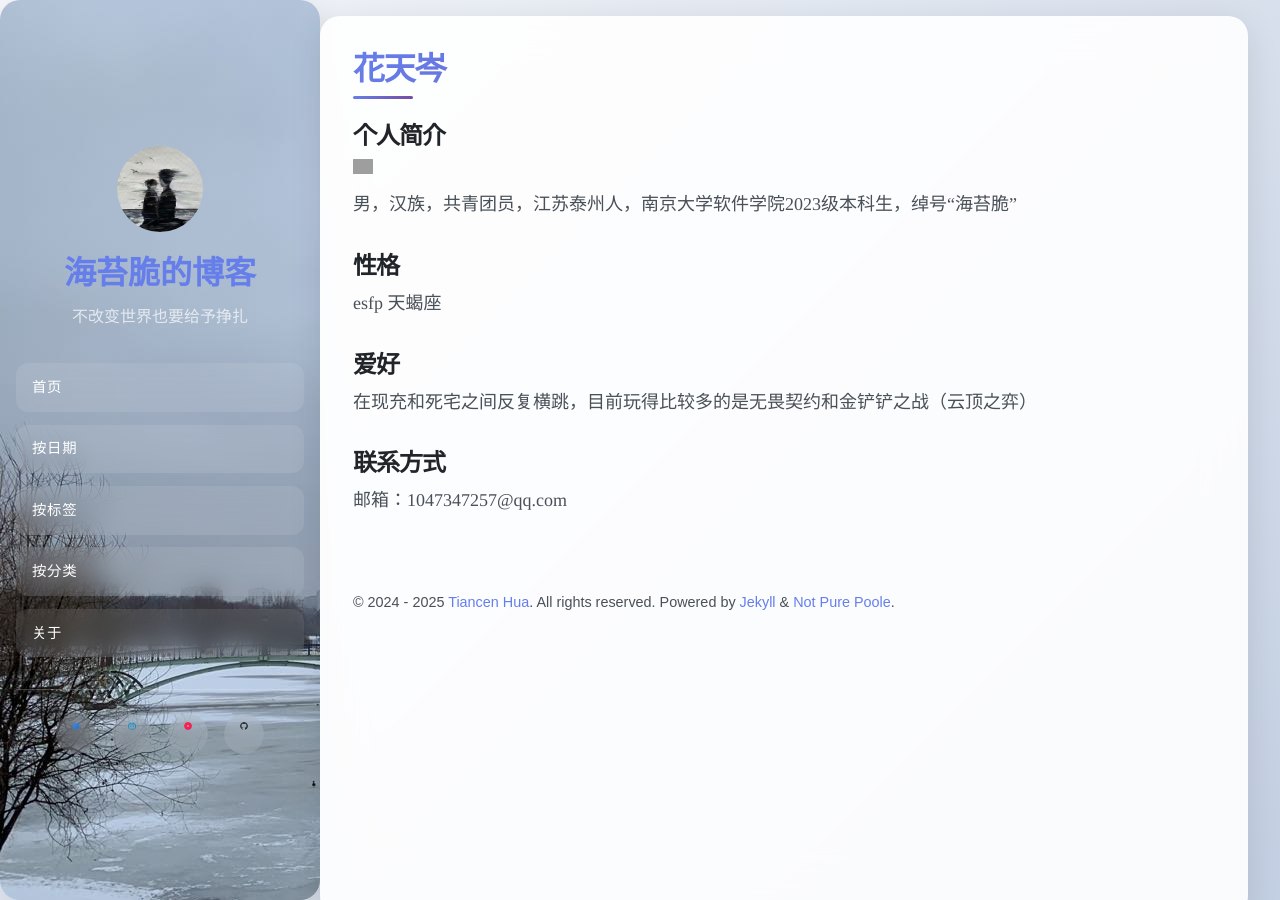
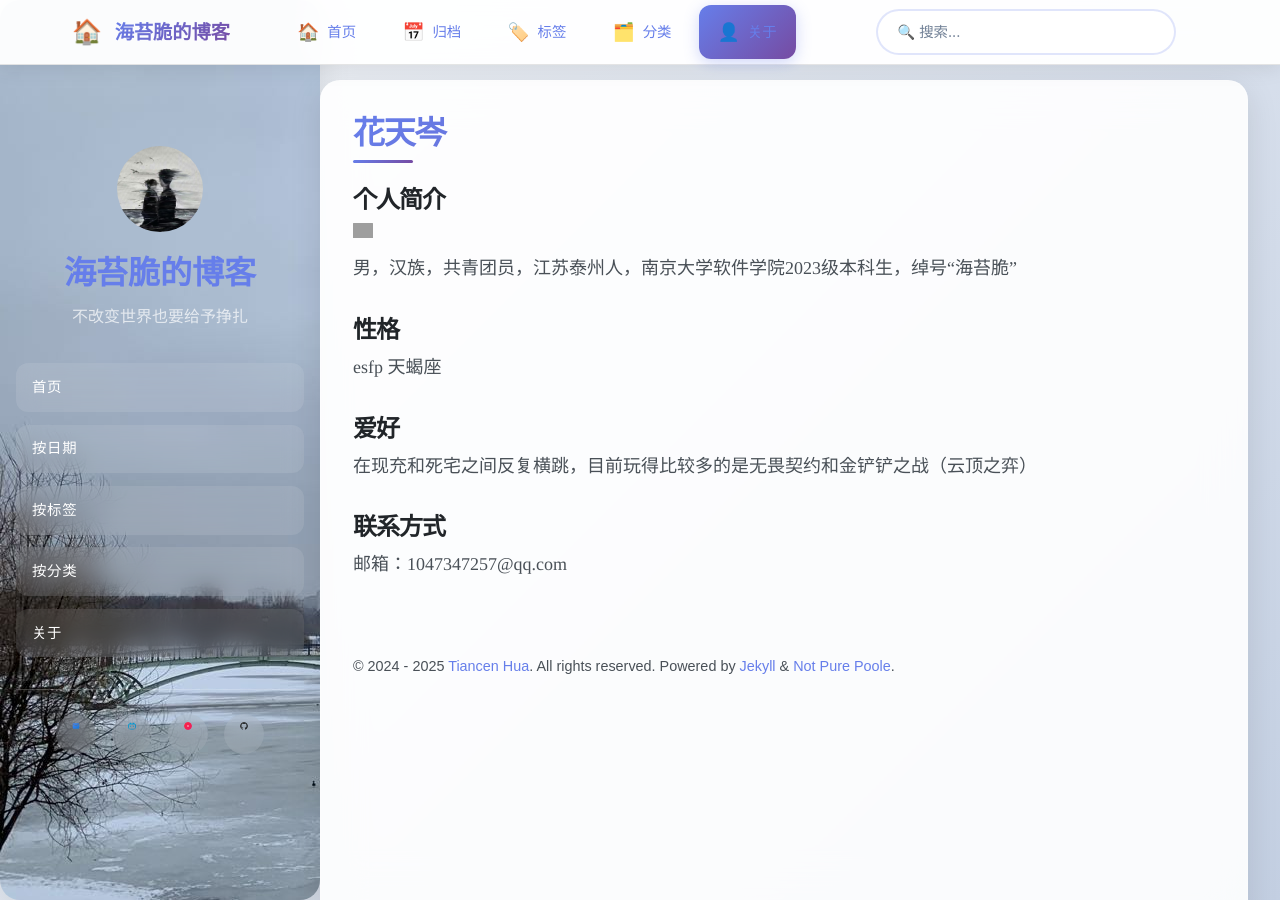
Before and after one commit to Huatiancen/Huatiancen.github.io, a Jekyll site: the page built from about.md, in a window 1280 px wide and 900 px high. Built offline with Jekyll 4.4.1, drawn with Linux system fonts in a browser that asks for light colours; nearby versions of some CDN libraries; grey boxes are pictures that could not be loaded.

Commit message:
导航栏

```diff
--- a/_includes/head.html
+++ b/_includes/head.html
@@ -9,4 +9,7 @@
   {%- feed_meta -%}
 
   {%- include custom-head.html -%}
+
+  <!-- 顶部导航栏JavaScript -->
+  <script src="{{ 'assets/js/top-navbar.js' | relative_url }}" defer></script>
 </head>
--- /dev/null
+++ b/_includes/top-navbar.html
@@ -0,0 +1,58 @@
+<!-- 全站统一顶部导航栏 -->
+<nav class="top-navbar">
+  <div class="navbar-container">
+    <!-- Logo/品牌 -->
+    <div class="navbar-brand">
+      <a href="/" class="brand-link">
+        <span class="brand-icon">🏠</span>
+        <span class="brand-text">{{ site.title | default: "我的博客" }}</span>
+      </a>
+    </div>
+
+    <!-- 导航菜单 -->
+    <ul class="navbar-nav">
+      <li class="nav-item">
+        <a href="/" class="nav-link {% if page.url == '/' %}active{% endif %}">
+          <span class="nav-icon">🏠</span>
+          <span class="nav-text">首页</span>
+        </a>
+      </li>
+      <li class="nav-item">
+        <a href="/dates/" class="nav-link {% if page.url contains '/dates' %}active{% endif %}">
+          <span class="nav-icon">📅</span>
+          <span class="nav-text">归档</span>
+        </a>
+      </li>
+      <li class="nav-item">
+        <a href="/tags/" class="nav-link {% if page.url contains '/tags' %}active{% endif %}">
+          <span class="nav-icon">🏷️</span>
+          <span class="nav-text">标签</span>
+        </a>
+      </li>
+      <li class="nav-item">
+        <a href="/categories/" class="nav-link {% if page.url contains '/categories' %}active{% endif %}">
+          <span class="nav-icon">🗂️</span>
+          <span class="nav-text">分类</span>
+        </a>
+      </li>
+      <li class="nav-item">
+        <a href="/about/" class="nav-link {% if page.url contains '/about' %}active{% endif %}">
+          <span class="nav-icon">👤</span>
+          <span class="nav-text">关于</span>
+        </a>
+      </li>
+    </ul>
+
+    <!-- 搜索框 -->
+    <div class="navbar-search">
+      <input type="text" id="navbar-search" class="search-input" placeholder="🔍 搜索..." autocomplete="off">
+    </div>
+
+    <!-- 移动端菜单按钮 -->
+    <button class="mobile-menu-toggle" aria-label="切换菜单">
+      <span class="hamburger-line"></span>
+      <span class="hamburger-line"></span>
+      <span class="hamburger-line"></span>
+    </button>
+  </div>
+</nav>
--- a/_layouts/default.html
+++ b/_layouts/default.html
@@ -4,6 +4,9 @@
   {% include head.html %}
 
   <body class="{% if page.layout == 'home' %}home{% endif %}{% if page.layout == 'post' %} layout-post{% endif %}{% if page.layout != 'home' and page.layout != 'post' %} layout-{{ page.layout }}{% endif %}">
+
+    <!-- 全站统一顶部导航栏 -->
+    {%- include top-navbar.html -%}
 
     <div class="container pure-g">
       {%- assign cover_bg_color = site.cover_bg_color | default: "rgb(40, 73, 77)" -%}
--- a/_sass/_home.scss
+++ b/_sass/_home.scss
@@ -5,6 +5,13 @@
 body.home {
   /* 确保变量可用 */
   font-family: var(--body-font);
+  /* 首页隐藏顶部导航栏 */
+  padding-top: 0 !important;
+}
+
+/* 首页隐藏顶部导航栏 */
+body.home .top-navbar {
+  display: none;
 }
 
 /* 确保侧边栏布局正常 */
--- /dev/null
+++ b/_sass/_top-navbar.scss
@@ -0,0 +1,297 @@
+/* 全站统一顶部导航栏样式 */
+
+.top-navbar {
+  position: fixed;
+  top: 0;
+  left: 0;
+  right: 0;
+  background: rgba(255, 255, 255, 0.95);
+  backdrop-filter: blur(20px);
+  border-bottom: 1px solid rgba(0, 0, 0, 0.1);
+  box-shadow: 0 2px 20px rgba(0, 0, 0, 0.1);
+  z-index: 1000;
+  transition: all 0.3s ease;
+}
+
+.navbar-container {
+  max-width: 1200px;
+  margin: 0 auto;
+  padding: 0 2rem;
+  display: flex;
+  align-items: center;
+  justify-content: space-between;
+  height: 4rem;
+}
+
+/* 品牌Logo */
+.navbar-brand {
+  flex-shrink: 0;
+}
+
+.brand-link {
+  display: flex;
+  align-items: center;
+  gap: 0.8rem;
+  text-decoration: none;
+  color: #2d3748;
+  font-weight: 700;
+  font-size: 1.2rem;
+  transition: all 0.3s ease;
+}
+
+.brand-link:hover {
+  color: #667eea;
+  transform: scale(1.05);
+}
+
+.brand-icon {
+  font-size: 1.5rem;
+}
+
+.brand-text {
+  background: linear-gradient(135deg, #667eea, #764ba2);
+  -webkit-background-clip: text;
+  -webkit-text-fill-color: transparent;
+  background-clip: text;
+}
+
+/* 导航菜单 */
+.navbar-nav {
+  display: flex;
+  list-style: none;
+  margin: 0;
+  padding: 0;
+  gap: 0.5rem;
+}
+
+.nav-item {
+  margin: 0;
+}
+
+.nav-link {
+  display: flex;
+  align-items: center;
+  gap: 0.5rem;
+  padding: 0.8rem 1.2rem;
+  text-decoration: none;
+  color: #4a5568;
+  font-weight: 500;
+  border-radius: 12px;
+  transition: all 0.3s ease;
+  position: relative;
+  overflow: hidden;
+}
+
+.nav-link::before {
+  content: '';
+  position: absolute;
+  top: 0;
+  left: -100%;
+  width: 100%;
+  height: 100%;
+  background: linear-gradient(135deg, #667eea, #764ba2);
+  opacity: 0;
+  transition: all 0.3s ease;
+  z-index: -1;
+}
+
+.nav-link:hover::before {
+  left: 0;
+  opacity: 0.1;
+}
+
+.nav-link:hover {
+  color: #667eea;
+  transform: translateY(-2px);
+  box-shadow: 0 4px 15px rgba(102, 126, 234, 0.2);
+}
+
+.nav-link.active {
+  background: linear-gradient(135deg, #667eea, #764ba2);
+  color: white;
+  box-shadow: 0 4px 15px rgba(102, 126, 234, 0.3);
+}
+
+.nav-link.active::before {
+  display: none;
+}
+
+.nav-icon {
+  font-size: 1.1rem;
+}
+
+.nav-text {
+  font-size: 0.9rem;
+}
+
+/* 搜索框 */
+.navbar-search {
+  flex: 1;
+  max-width: 300px;
+  margin: 0 2rem;
+}
+
+.navbar-search .search-input {
+  width: 100%;
+  padding: 0.8rem 1.2rem;
+  border: 2px solid rgba(102, 126, 234, 0.2);
+  border-radius: 25px;
+  background: rgba(255, 255, 255, 0.8);
+  font-size: 0.9rem;
+  transition: all 0.3s ease;
+  outline: none;
+}
+
+.navbar-search .search-input:focus {
+  border-color: #667eea;
+  background: white;
+  box-shadow: 0 0 0 3px rgba(102, 126, 234, 0.1);
+  transform: scale(1.02);
+}
+
+.navbar-search .search-input::placeholder {
+  color: #718096;
+}
+
+/* 移动端菜单按钮 */
+.mobile-menu-toggle {
+  display: none;
+  flex-direction: column;
+  gap: 3px;
+  background: none;
+  border: none;
+  padding: 0.5rem;
+  cursor: pointer;
+  border-radius: 8px;
+  transition: all 0.3s ease;
+}
+
+.mobile-menu-toggle:hover {
+  background: rgba(102, 126, 234, 0.1);
+}
+
+.hamburger-line {
+  width: 24px;
+  height: 3px;
+  background: #4a5568;
+  border-radius: 2px;
+  transition: all 0.3s ease;
+}
+
+/* 页面内容区域顶部间距调整 */
+body {
+  padding-top: 4rem;
+}
+
+/* 暗色主题适配 */
+@media (prefers-color-scheme: dark) {
+  .top-navbar {
+    background: rgba(26, 32, 44, 0.95);
+    border-bottom-color: rgba(255, 255, 255, 0.1);
+  }
+
+  .brand-link {
+    color: #e2e8f0;
+  }
+
+  .nav-link {
+    color: #cbd5e0;
+  }
+
+  .nav-link:hover {
+    color: #90cdf4;
+  }
+
+  .navbar-search .search-input {
+    background: rgba(45, 55, 72, 0.8);
+    border-color: rgba(144, 205, 244, 0.2);
+    color: #e2e8f0;
+  }
+
+  .navbar-search .search-input:focus {
+    border-color: #90cdf4;
+    background: #2d3748;
+  }
+
+  .navbar-search .search-input::placeholder {
+    color: #a0aec0;
+  }
+
+  .hamburger-line {
+    background: #cbd5e0;
+  }
+}
+
+/* 响应式设计 */
+@media (max-width: 48rem) {
+  .navbar-container {
+    padding: 0 1rem;
+  }
+
+  .navbar-nav {
+    display: none;
+    position: absolute;
+    top: 100%;
+    left: 0;
+    right: 0;
+    background: rgba(255, 255, 255, 0.98);
+    backdrop-filter: blur(20px);
+    border-top: 1px solid rgba(0, 0, 0, 0.1);
+    flex-direction: column;
+    padding: 1rem;
+    gap: 0.5rem;
+    box-shadow: 0 4px 20px rgba(0, 0, 0, 0.1);
+  }
+
+  .navbar-nav.show {
+    display: flex;
+  }
+
+  .nav-link {
+    justify-content: center;
+    padding: 1rem;
+    border-radius: 12px;
+  }
+
+  .navbar-search {
+    display: none;
+  }
+
+  .mobile-menu-toggle {
+    display: flex;
+  }
+
+  .brand-text {
+    display: none;
+  }
+}
+
+@media (max-width: 36rem) {
+  .navbar-container {
+    height: 3.5rem;
+  }
+
+  body {
+    padding-top: 3.5rem;
+  }
+
+  .brand-link {
+    font-size: 1rem;
+  }
+
+  .brand-icon {
+    font-size: 1.3rem;
+  }
+}
+
+/* 滚动时导航栏效果 */
+.top-navbar.scrolled {
+  background: rgba(255, 255, 255, 0.98);
+  box-shadow: 0 2px 25px rgba(0, 0, 0, 0.15);
+}
+
+@media (prefers-color-scheme: dark) {
+  .top-navbar.scrolled {
+    background: rgba(26, 32, 44, 0.98);
+  }
+}
--- /dev/null
+++ b/assets/js/top-navbar.js
@@ -0,0 +1,142 @@
+// 顶部导航栏功能
+document.addEventListener('DOMContentLoaded', function() {
+    // 移动端菜单切换
+    const mobileToggle = document.querySelector('.mobile-menu-toggle');
+    const navbarNav = document.querySelector('.navbar-nav');
+
+    if (mobileToggle && navbarNav) {
+        mobileToggle.addEventListener('click', function() {
+            navbarNav.classList.toggle('show');
+
+            // 动画效果
+            const lines = mobileToggle.querySelectorAll('.hamburger-line');
+            if (navbarNav.classList.contains('show')) {
+                lines[0].style.transform = 'rotate(45deg) translate(5px, 5px)';
+                lines[1].style.opacity = '0';
+                lines[2].style.transform = 'rotate(-45deg) translate(7px, -6px)';
+            } else {
+                lines[0].style.transform = 'none';
+                lines[1].style.opacity = '1';
+                lines[2].style.transform = 'none';
+            }
+        });
+
+        // 点击菜单项后关闭移动端菜单
+        const navLinks = navbarNav.querySelectorAll('.nav-link');
+        navLinks.forEach(link => {
+            link.addEventListener('click', function() {
+                if (window.innerWidth <= 768) {
+                    navbarNav.classList.remove('show');
+                    const lines = mobileToggle.querySelectorAll('.hamburger-line');
+                    lines[0].style.transform = 'none';
+                    lines[1].style.opacity = '1';
+                    lines[2].style.transform = 'none';
+                }
+            });
+        });
+    }
+
+    // 滚动时导航栏样式变化
+    const navbar = document.querySelector('.top-navbar');
+    let lastScrollY = window.scrollY;
+
+    function handleScroll() {
+        const currentScrollY = window.scrollY;
+
+        if (navbar) {
+            if (currentScrollY > 50) {
+                navbar.classList.add('scrolled');
+            } else {
+                navbar.classList.remove('scrolled');
+            }
+        }
+
+        lastScrollY = currentScrollY;
+    }
+
+    window.addEventListener('scroll', handleScroll, { passive: true });
+
+    // 搜索功能
+    const searchInput = document.querySelector('#navbar-search');
+    if (searchInput) {
+        let searchTimeout;
+
+        searchInput.addEventListener('input', function() {
+            clearTimeout(searchTimeout);
+            const query = this.value.trim();
+
+            if (query.length > 0) {
+                searchTimeout = setTimeout(() => {
+                    performSearch(query);
+                }, 300);
+            }
+        });
+
+        searchInput.addEventListener('keypress', function(e) {
+            if (e.key === 'Enter') {
+                e.preventDefault();
+                const query = this.value.trim();
+                if (query.length > 0) {
+                    performSearch(query);
+                }
+            }
+        });
+    }
+
+    // 简单的搜索功能实现
+    function performSearch(query) {
+        // 这里可以实现更复杂的搜索逻辑
+        // 目前简单地重定向到标签页面
+        if (query) {
+            const searchUrl = `/tags/#${encodeURIComponent(query)}`;
+            window.location.href = searchUrl;
+        }
+    }
+
+    // 键盘快捷键：Ctrl/Cmd + K 聚焦搜索框
+    document.addEventListener('keydown', function(e) {
+        if ((e.ctrlKey || e.metaKey) && e.key === 'k') {
+            e.preventDefault();
+            const searchInput = document.querySelector('#navbar-search');
+            if (searchInput) {
+                searchInput.focus();
+                searchInput.select();
+            }
+        }
+    });
+
+    // 点击其他地方关闭移动端菜单
+    document.addEventListener('click', function(e) {
+        if (navbarNav && navbarNav.classList.contains('show')) {
+            if (!e.target.closest('.top-navbar')) {
+                navbarNav.classList.remove('show');
+                const mobileToggle = document.querySelector('.mobile-menu-toggle');
+                if (mobileToggle) {
+                    const lines = mobileToggle.querySelectorAll('.hamburger-line');
+                    lines[0].style.transform = 'none';
+                    lines[1].style.opacity = '1';
+                    lines[2].style.transform = 'none';
+                }
+            }
+        }
+    });
+});
+
+// 导出供其他脚本使用
+window.TopNavbar = {
+    closeMenu: function() {
+        const navbarNav = document.querySelector('.navbar-nav');
+        const mobileToggle = document.querySelector('.mobile-menu-toggle');
+
+        if (navbarNav) {
+            navbarNav.classList.remove('show');
+        }
+
+        if (mobileToggle) {
+            const lines = mobileToggle.querySelectorAll('.hamburger-line');
+            lines[0].style.transform = 'none';
+            lines[1].style.opacity = '1';
+            lines[2].style.transform = 'none';
+        }
+    }
+};
--- a/assets/styles.scss
+++ b/assets/styles.scss
@@ -18,6 +18,7 @@
 // https://github.com/poole/poole.
 
 @import "variables";
+@import "top-navbar"; // 顶部导航栏样式
 @import "base";
 @import "type";
 @import "code";
```
